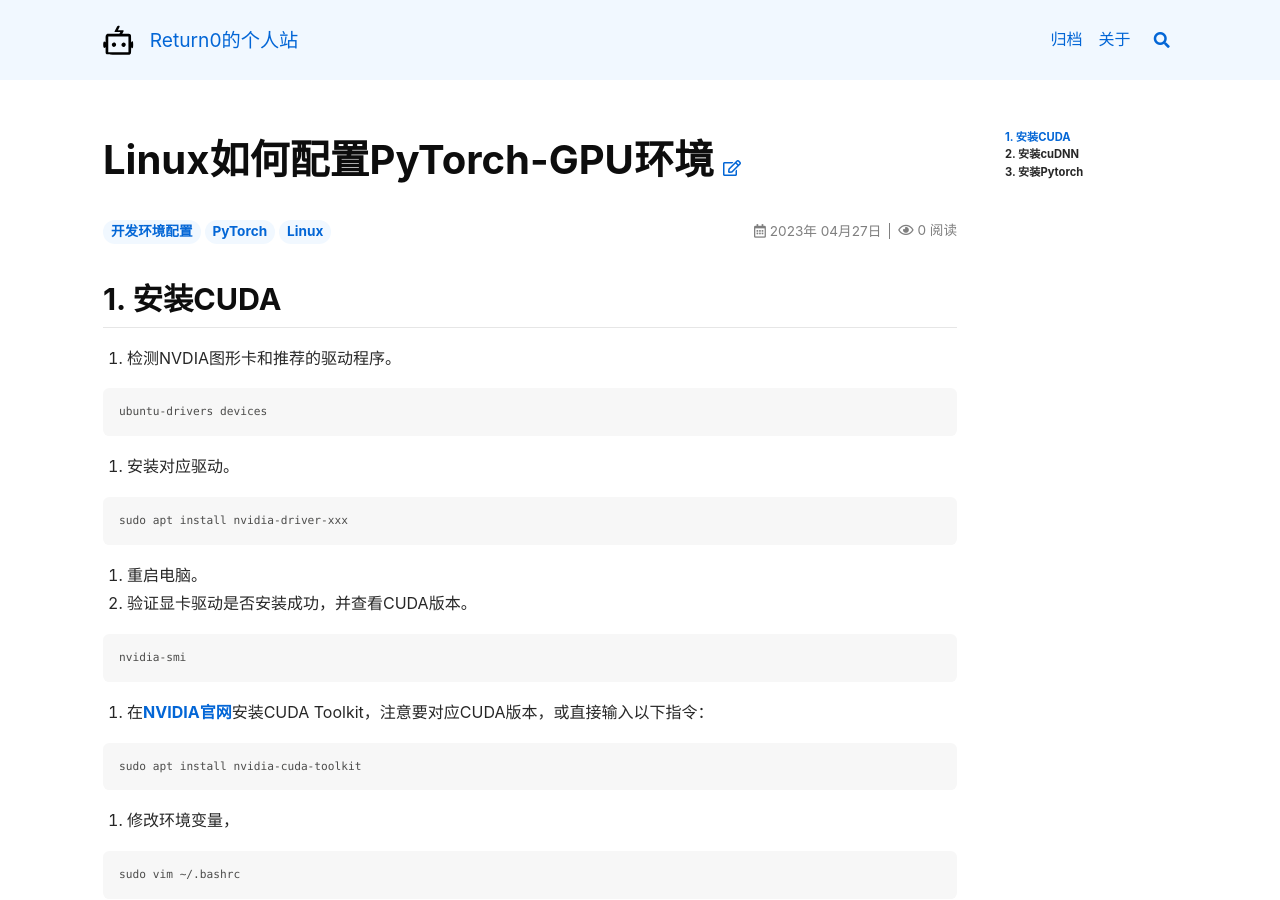
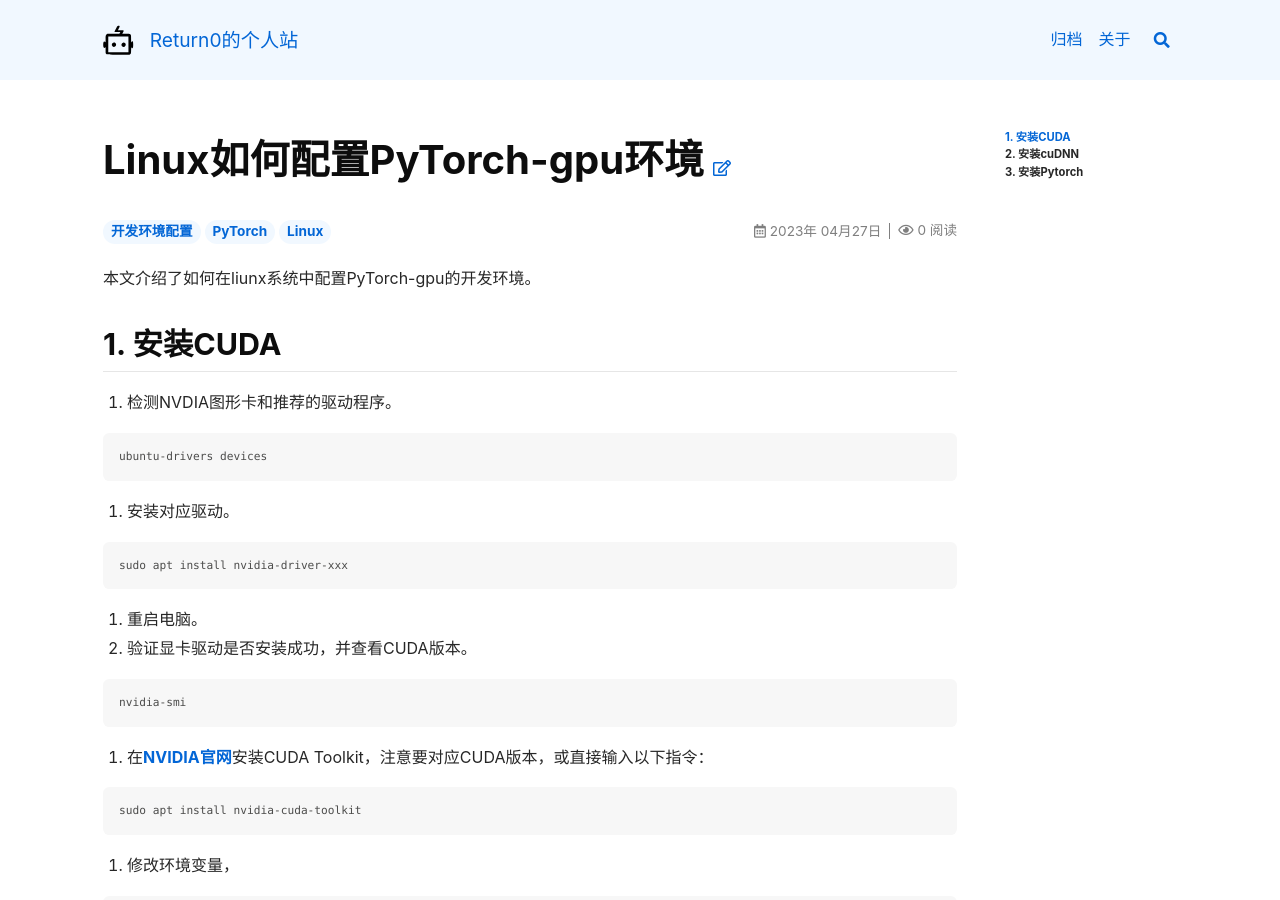
Before and after one commit to TypeFloat/TypeFloat.github.io, a Jekyll site: the page built from _posts/2023-04-27-env-pytorch-linux.md, in a window 1280 px wide and 900 px high. Built offline with Jekyll 4.4.1, drawn with Linux system fonts in a browser that asks for light colours; nearby versions of some CDN libraries; comment, search, counter and statistics services are not loaded.

Commit message:
更新第一篇文章

```diff
--- a/_posts/2023-04-27-env-pytorch-linux.md
+++ b/_posts/2023-04-27-env-pytorch-linux.md
@@ -1,5 +1,5 @@
 ---
-title: Linux如何配置PyTorch-GPU环境
+title: Linux如何配置PyTorch-gpu环境
 tags: ["开发环境配置", "PyTorch", "Linux"]
 key: env-linux-pytorch
 lang: zh-Hans
@@ -9,7 +9,15 @@
 # mathjax_autoNumber: false
 # mermaid: true
 # chart: true
+layout: article
+article:
+    sharing: true
+    show_subscribe: true
+    show_author_profile: true
+    license: false
 ---
+
+本文介绍了如何在liunx系统中配置PyTorch-gpu的开发环境。<!--more-->
 
 ## 1. 安装CUDA
 
--- a/index.html
+++ b/index.html
@@ -1,5 +1,6 @@
 ---
 layout: home
+lang: zh-Hans
 # articles:
 #   excerpt_type: html
 ---
```
